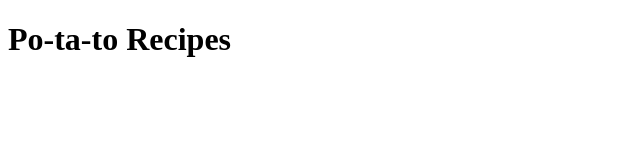
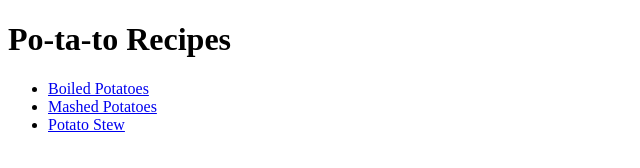
Before and after one commit to EtoNova/odin-recipes, a plain HTML site: page index.html in a window 1280 px wide. Shown: the whole page, without its empty margins (0-640 px from the left). Drawn offline with Linux system fonts and the light colour scheme.

Commit message:
Add relative and absolute links
Added relative links on the homepage to each recipe, and a link back to
the homepage on each recipe page for quick access.

Also added absolute links on the recipe pages to the original recipes
for credit.

```diff
--- a/index.html
+++ b/index.html
@@ -9,5 +9,11 @@
 
     <body>
         <h1>Po-ta-to Recipes</h1>
+
+        <ul>
+            <li><a href="./recipes/boiled.html">Boiled Potatoes</a></li>
+            <li><a href="./recipes/mashed.html">Mashed Potatoes</a></li>
+            <li><a href="./recipes/stew.html">Potato Stew</a></li>
+        </ul>
     </body>
 </html>
```
Also changed, not shown: recipes/boiled.html (+2 -1 lines), recipes/mashed.html (+2 -1 lines), recipes/stew.html (+2 -0 lines).
